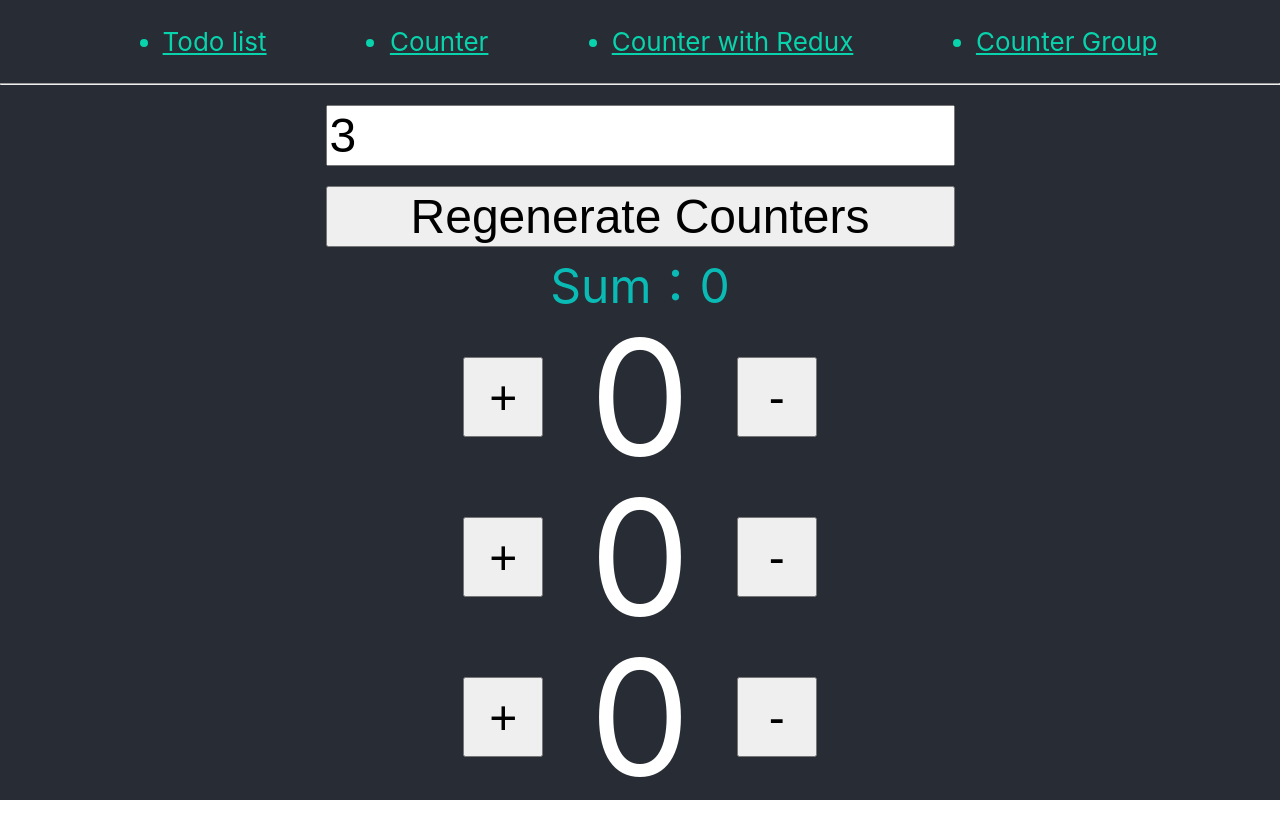
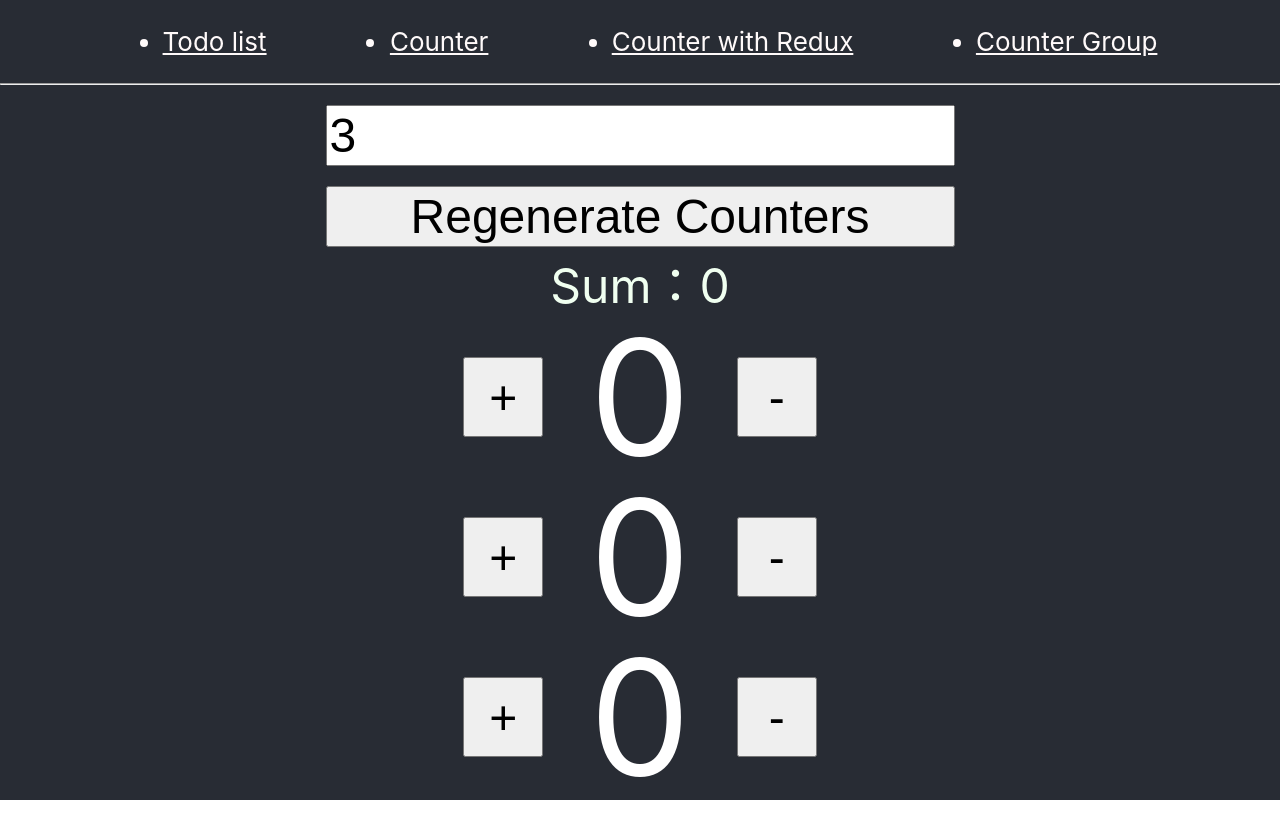
Before and after one commit to Saitop/demo-react-redux, a React (Create React App) app: page /counterGroup in a window 1280 px wide. Built offline with nearby package versions, Linux system fonts and the light colour scheme.

Commit message:
change header

```diff
--- a/src/App.css
+++ b/src/App.css
@@ -25,7 +25,7 @@
 }
 
 .link {
-  color: #09d3ac;
+  color: snow;
   display: flex;
   justify-items: center;
   justify-content: space-evenly;
@@ -35,5 +35,5 @@
   min-width: 100px;
 }
 .link a {
-  color: #09d3ac;
+  color: snow;
 }
--- a/src/components/Counter/CounterWithReduxState.js
+++ b/src/components/Counter/CounterWithReduxState.js
@@ -8,7 +8,7 @@ function CounterWithReduxState() {
   const counter = useSelector(state => state.counter);
   const isLogin = useSelector(state => state.isLogined);
   const dispatch = useDispatch();
-  console.log(counter, isLogin)
+  console.log(counter, isLogin);
 
   return (
     <div className="counter">
--- a/src/components/CounterGroup/CounterGroup.css
+++ b/src/components/CounterGroup/CounterGroup.css
@@ -24,5 +24,5 @@
 }
 
 .regenerate span {
-    color: #0abab5;
+    color: honeydew;
 }
```
